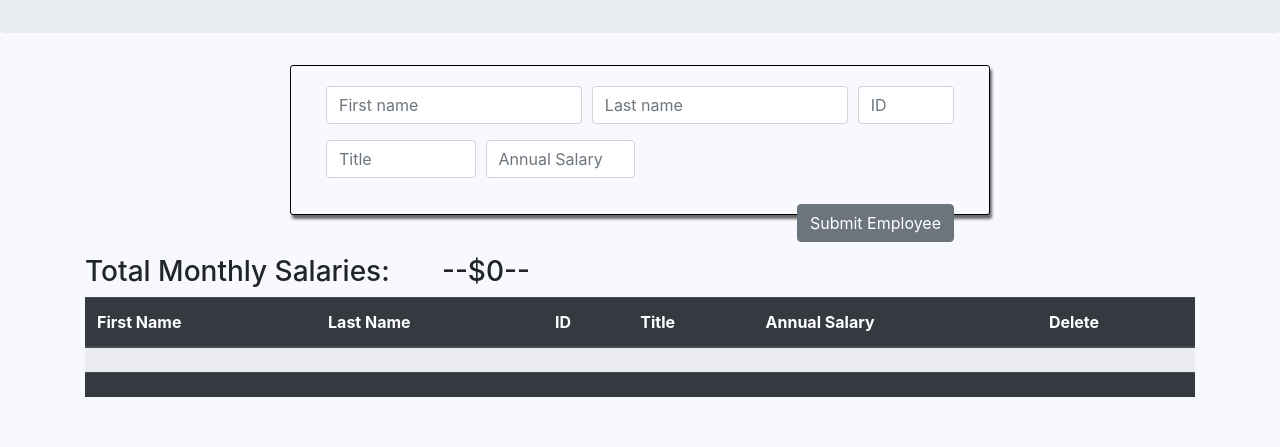
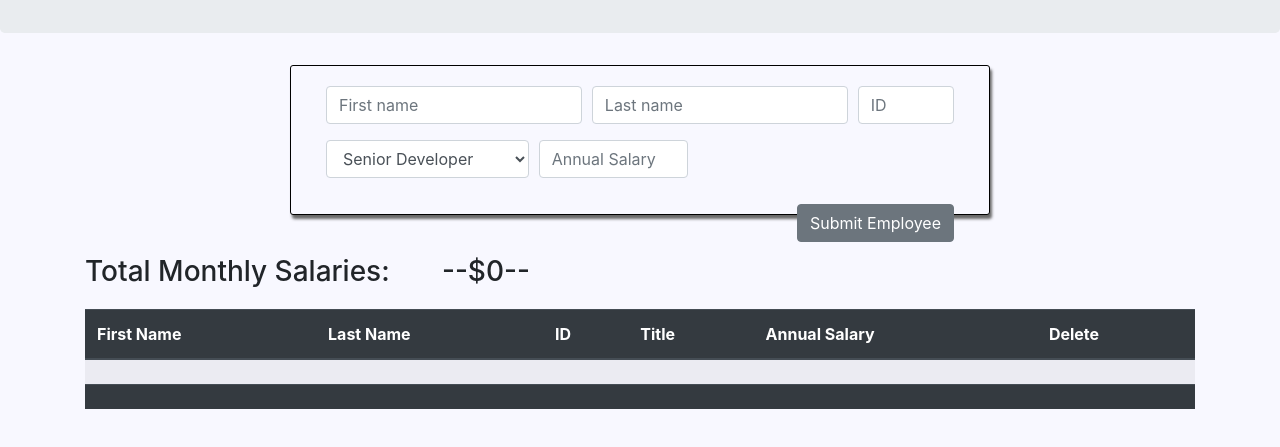
Before and after one commit to PrimeAcademy/weekend-js-salary-calculator, a plain HTML site: page index.html in a window 1280 px wide. Shown: the part 127-574 px from the top of the page. Drawn offline with Linux system fonts and the light colour scheme.

Commit message:
Changed IT title from inpout type to select type and created various job titles

```diff
--- a/index.html
+++ b/index.html
@@ -53,13 +53,19 @@
                 placeholder="ID"
               />
             </div>
-            <div class="form-group col-md-3">
-              <input
-                id="js-titleField"
-                type="text"
-                class="form-control"
-                placeholder="Title"
-              />
+            <div class="form-group col-md-4">
+              <select class="form-control" id="js-titleField">
+                <option>Senior Developer</option>
+                <option>CEO</option>
+                <option>CTO</option>
+                <option>CIO</option>
+                <option>Director of Technology</option>
+                <option>IT Manager</option>
+                <option>Business Development Manager</option>
+                <option>Director of Human Resources</option>
+                <option>Junior Developer</option>
+                <option>Spiritual Advisor</option>
+              </select>
             </div>
             <div class="form-group col-md-3">
               <input
--- a/styles/style.css
+++ b/styles/style.css
@@ -46,3 +46,7 @@ body, html {
 .css-btn {
     margin-top: 10px;
 }
+
+#h3-total-month {
+    margin-bottom: 20px;
+}
```
